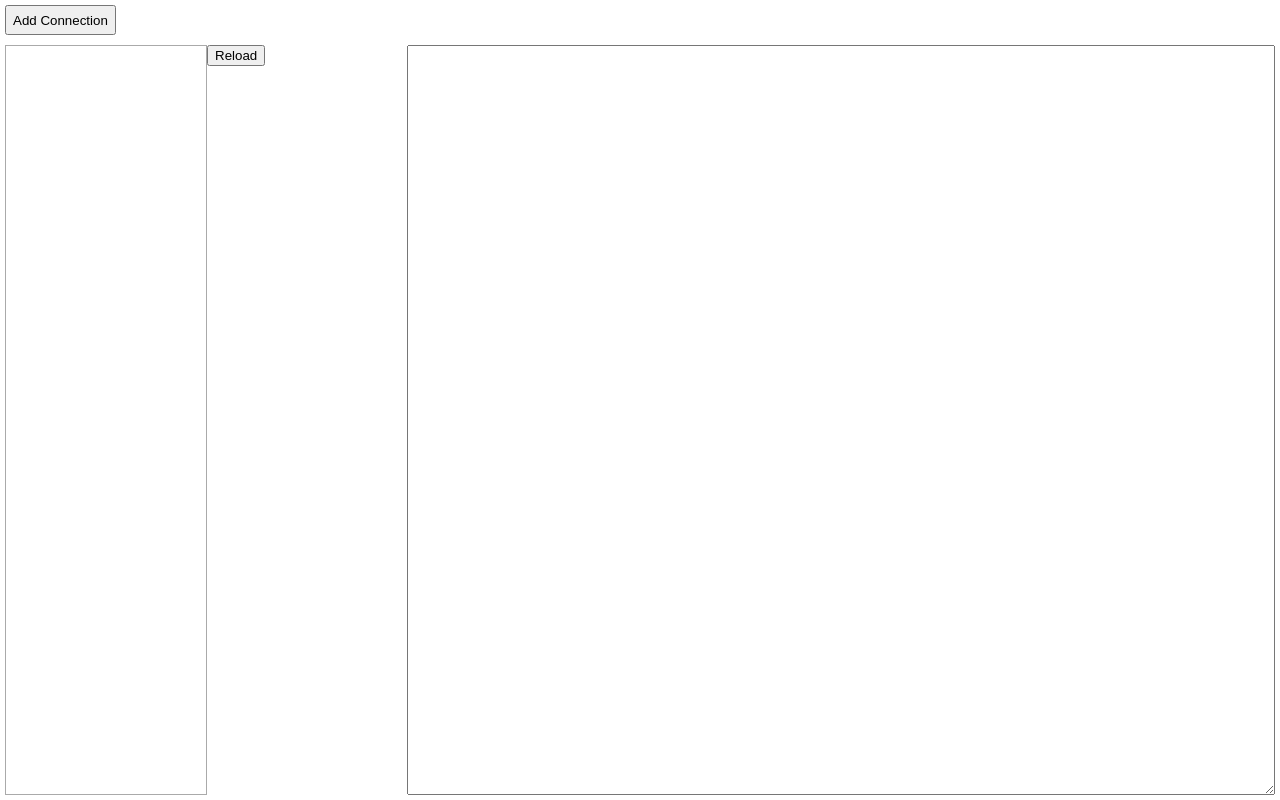
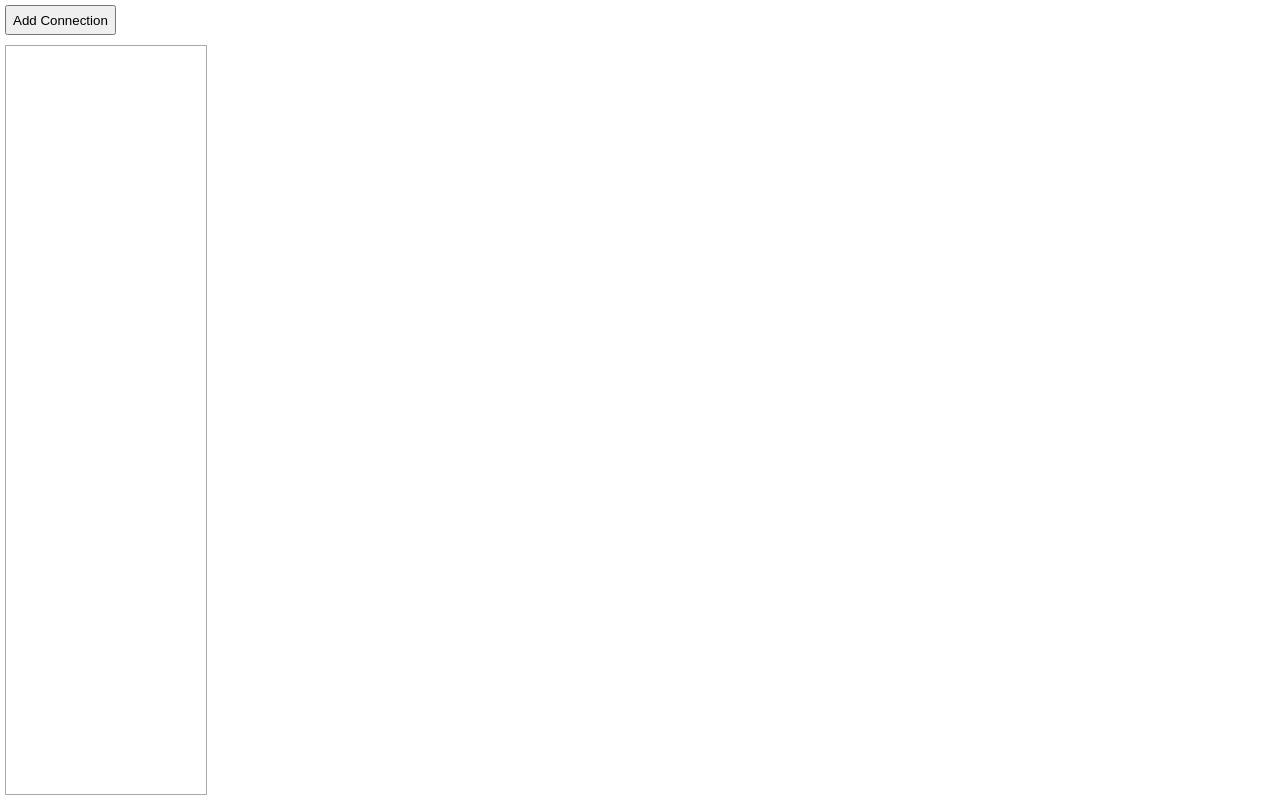
Before and after one commit to bderevyaga/redis-manager, an Angular app: page / in a window 1280 px wide. Built offline with nearby package versions, Linux system fonts and the light colour scheme.

Commit message:
add icons

```diff
--- a/package.json
+++ b/package.json
@@ -27,6 +27,9 @@
     "@angular/platform-browser": "^6.0.3",
     "@angular/platform-browser-dynamic": "^6.0.3",
     "@angular/router": "^6.0.3",
+    "@fortawesome/angular-fontawesome": "^0.1.1",
+    "@fortawesome/fontawesome-svg-core": "^1.2.0",
+    "@fortawesome/free-solid-svg-icons": "^5.1.0",
     "@types/redis": "^2.8.6",
     "core-js": "^2.5.4",
     "npm-run-all": "^4.1.3",
--- a/src/app/app.component.html
+++ b/src/app/app.component.html
@@ -3,13 +3,7 @@
 </nav>
 <div class="connect">
     <nav class="connection-list">
-        <div *ngFor="let connection of connections" (click)="showConnection(connection.connect)">{{connection.name}}</div>
+        <div *ngFor="let connection of connections" (click)="onConnect(connection.connect)"><fa-icon [icon]="faDatabase"></fa-icon> {{connection.name}}</div>
     </nav>
-    <nav class="key-list">
-        <div class="key">
-            <button (click)="showConnection()">Reload</button>
-            <div *ngFor="let key of keys" (click)="getValue(key)">{{key}}</div>
-        </div>
-        <textarea>{{value}}</textarea>
-    </nav>
+    <app-conection *ngIf="connection" [connect]="connection"></app-conection>
 </div>
--- a/src/app/app.component.less
+++ b/src/app/app.component.less
@@ -36,28 +36,5 @@
 
             border: 1px solid #aaaaaa;
         }
-
-        .key-list {
-            display: flex;
-            flex-direction: row;
-            flex-wrap: nowrap;
-            justify-content: flex-start;
-            align-content: center;
-            align-items: stretch;
-
-            order: 0;
-            flex: 1 1 auto;
-            align-self: auto;
-
-            .key {
-                width: 200px;
-            }
-
-            textarea {
-                order: 0;
-                flex: 1 1 auto;
-                align-self: auto;
-            }
-        }
     }
 }
--- a/src/app/app.component.ts
+++ b/src/app/app.component.ts
@@ -1,6 +1,7 @@
 import {Component} from '@angular/core';
 import {ElectronService} from './providers/electron.service';
 import {RedisClient} from 'redis';
+import {faDatabase} from '@fortawesome/free-solid-svg-icons';
 
 @Component({
     selector: 'app-root',
@@ -8,10 +9,9 @@ import {RedisClient} from 'redis';
     styleUrls: ['./app.component.less']
 })
 export class AppComponent {
+    public faDatabase = faDatabase;
     public connections: any[] = [];
-    public keys: string[] = [];
-    public connect: RedisClient;
-    public value: any;
+    public connection: RedisClient;
 
     constructor(private electronService: ElectronService) {
 
@@ -24,23 +24,7 @@ export class AppComponent {
         });
     }
 
-    public showConnection(connect: RedisClient) {
-        if (connect) {
-            this.connect = connect;
-        }
-
-        this.connect.keys('*', (err, keys) => {
-            if (err) return console.log(err);
-
-            this.keys = keys;
-        });
-    }
-
-    public getValue(key) {
-        this.connect.get(key, (err, value) => {
-            if (err) return console.log(err);
-
-            this.value = value;
-        });
+    public onConnect(connect: RedisClient) {
+        this.connection = connect;
     }
 }
--- /dev/null
+++ b/src/app/components/conection/conection.component.html
@@ -0,0 +1,5 @@
+<div class="key">
+    <button (click)="show()"><fa-icon [icon]="faSyncAlt"></fa-icon></button>
+    <div *ngFor="let key of keys" (click)="getValue(key)">{{key}}</div>
+</div>
+<textarea>{{value}}</textarea>
--- /dev/null
+++ b/src/app/components/conection/conection.component.less
@@ -0,0 +1,24 @@
+:host {
+  display: flex;
+  flex-direction: row;
+  flex-wrap: nowrap;
+  justify-content: flex-start;
+  align-content: center;
+  align-items: stretch;
+
+  order: 0;
+  flex: 1 1 auto;
+  align-self: auto;
+
+  .key {
+    width: 200px;
+    border: 1px solid #aaaaaa;
+    margin: 0 5px;
+  }
+
+  textarea {
+    order: 0;
+    flex: 1 1 auto;
+    align-self: auto;
+  }
+}
--- /dev/null
+++ b/src/app/components/conection/conection.component.ts
@@ -0,0 +1,41 @@
+import {Component, Input, ChangeDetectorRef} from '@angular/core';
+import {RedisClient} from 'redis';
+import {faSyncAlt} from '@fortawesome/free-solid-svg-icons';
+
+@Component({
+    selector: 'app-conection',
+    templateUrl: './conection.component.html',
+    styleUrls: ['./conection.component.less']
+})
+export class ConectionComponent {
+    public faSyncAlt = faSyncAlt;
+    public keys: string[] = [];
+    public value: any;
+
+    private _connect: RedisClient;
+
+    @Input()
+    set connect(connect) {
+        if (connect) {
+            this._connect = connect;
+            this.show();
+        }
+    }
+
+    constructor(private ref: ChangeDetectorRef) {
+    }
+
+    public show() {
+        this._connect.keys('*', (err, redisKeys) => {
+            this.keys = redisKeys;
+            this.ref.detectChanges();
+        });
+    }
+
+    public getValue(key) {
+        this._connect.get(key, (err, redisValue) => {
+            this.value = redisValue;
+            this.ref.detectChanges();
+        });
+    }
+}
```
Also changed, not shown: src/app/app.module.ts (+6 -2 lines), 1 other file (tests, documents, lock files or other folders).
